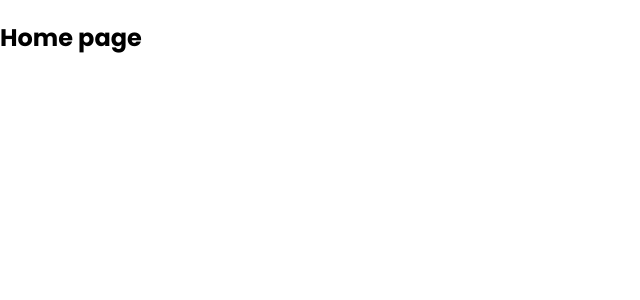
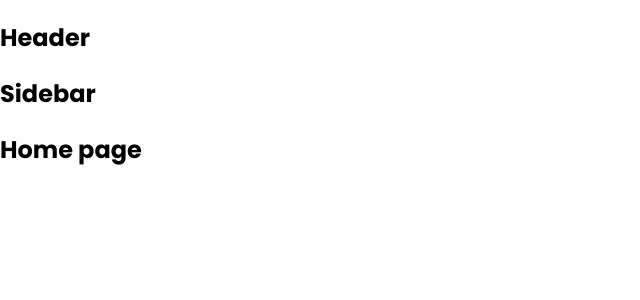
Before and after one commit to kirstentran/tiktok-ui, a React (Create React App) app: page / in a window 1280 px wide. Shown: the top 300 px of the page, without its empty margins (0-640 px from the left). Built offline with nearby package versions, Linux system fonts and the light colour scheme.

Commit message:
vid 7 26:27

```diff
--- a/src/App.js
+++ b/src/App.js
@@ -1,5 +1,8 @@
+import { Fragment } from "react";
+
 import { BrowserRouter as Router, Routes, Route } from "react-router-dom";
 import { publicRoutes } from "./routes";
+import { DefaultLayout } from "~/components/Layout/";
 
 function App() {
   return (
@@ -7,8 +10,19 @@
       <div className="App">
         <Routes>
           {publicRoutes.map((route, index) => {
+            const Layout = route.layout === null ? Fragment : DefaultLayout;
             const Page = route.component;
-            return <Route key={index} path={route.path} element={<Page />} />;
+            return (
+              <Route
+                key={index}
+                path={route.path}
+                element={
+                  <Layout>
+                    <Page />
+                  </Layout>
+                }
+              />
+            );
           })}
         </Routes>
       </div>
--- /dev/null
+++ b/src/components/Layout/DefaultLayout/Header/index.js
@@ -0,0 +1,5 @@
+function Header() {
+  return <h2>Header</h2>;
+}
+
+export default Header;
--- /dev/null
+++ b/src/components/Layout/DefaultLayout/Sidebar/index.js
@@ -0,0 +1,5 @@
+function Sidebar() {
+  return <h2>Sidebar</h2>;
+}
+
+export default Sidebar;
--- /dev/null
+++ b/src/components/Layout/DefaultLayout/index.js
@@ -0,0 +1,16 @@
+import Sidebar from "./Sidebar";
+import Header from "./Header";
+
+function DefaultLayout({ children }) {
+  return (
+    <div>
+      <Header />
+      <div className="container">
+        <Sidebar />
+        <div className="content">{children}</div>
+      </div>
+    </div>
+  );
+}
+
+export default DefaultLayout;
--- /dev/null
+++ b/src/components/Layout/index.js
@@ -0,0 +1 @@
+export { default as DefaultLayout } from "./DefaultLayout";
--- /dev/null
+++ b/src/pages/Upload/index.js
@@ -0,0 +1,13 @@
+import Header from "~/components/Layout/DefaultLayout/Header";
+function Upload() {
+  return (
+    <div>
+      <Header />
+      <div className="content">
+        <h2>Upload page</h2>
+      </div>
+    </div>
+  );
+}
+
+export default Upload;
--- a/src/routes/index.js
+++ b/src/routes/index.js
@@ -1,12 +1,14 @@
 import Home from "~/pages/Home";
 import Following from "~/pages/Following";
 import Profile from "~/pages/Profile";
+import Upload from "~/pages/Upload";
 
 //Public routes
 const publicRoutes = [
   { path: "/", component: Home },
   { path: "/following", component: Following },
   { path: "/profile", component: Profile },
+  { path: "/upload", component: Upload, layout: null },
 ];
 
 const privateRoutes = [];
```
